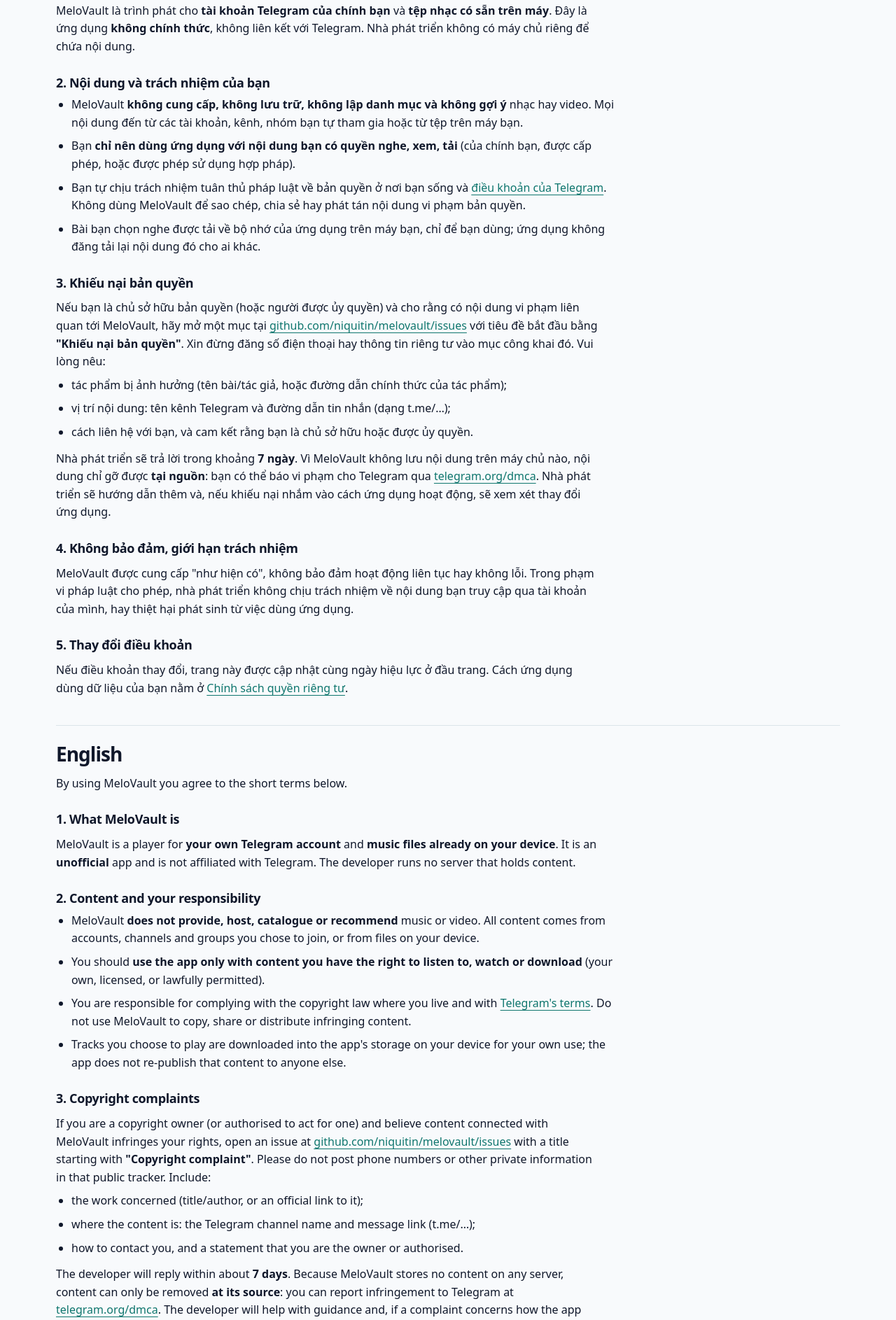
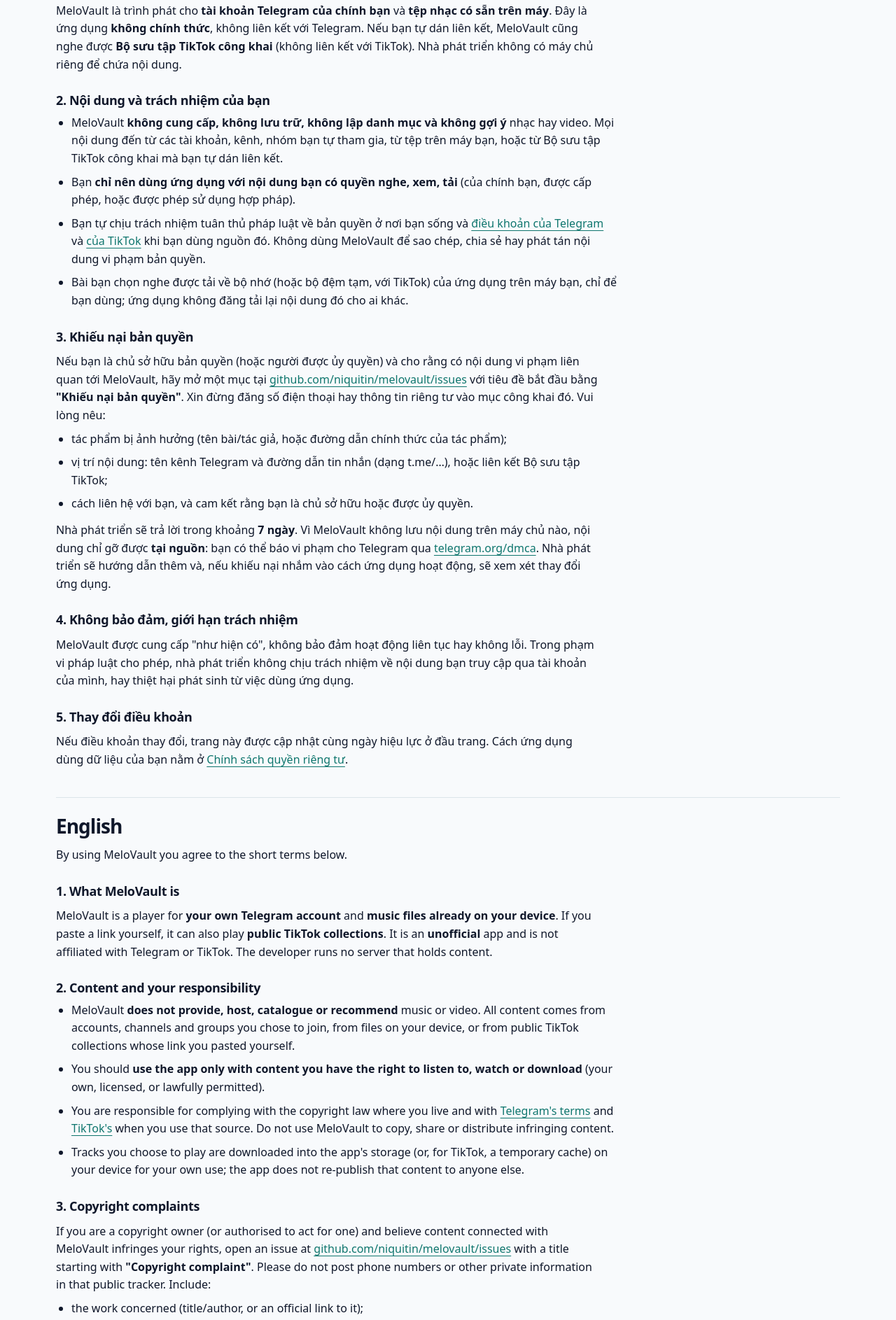
Before and after one commit to niquitin/melovault, a plain HTML site: page terms.html in a window 1280 px wide. Shown: the part 464-2350 px from the top of the page at 70% size. Drawn offline with Linux system fonts and the light colour scheme.

Commit message:
site: privacy + terms nêu Bộ sưu tập TikTok công khai (bản Play cũng có TikTok)
Co-Authored-By: Claude Sonnet 5.5 <noreply@anthropic.com>

```diff
--- a/terms.html
+++ b/terms.html
@@ -51,21 +51,21 @@
       <p>Khi dùng MeloVault, bạn đồng ý với các điều khoản ngắn gọn dưới đây.</p>
 
       <h3>1. MeloVault là gì</h3>
-      <p>MeloVault là trình phát cho <strong>tài khoản Telegram của chính bạn</strong> và <strong>tệp nhạc có sẵn trên máy</strong>. Đây là ứng dụng <strong>không chính thức</strong>, không liên kết với Telegram. Nhà phát triển không có máy chủ riêng để chứa nội dung.</p>
+      <p>MeloVault là trình phát cho <strong>tài khoản Telegram của chính bạn</strong> và <strong>tệp nhạc có sẵn trên máy</strong>. Đây là ứng dụng <strong>không chính thức</strong>, không liên kết với Telegram. Nếu bạn tự dán liên kết, MeloVault cũng nghe được <strong>Bộ sưu tập TikTok công khai</strong> (không liên kết với TikTok). Nhà phát triển không có máy chủ riêng để chứa nội dung.</p>
 
       <h3>2. Nội dung và trách nhiệm của bạn</h3>
       <ul>
-        <li>MeloVault <strong>không cung cấp, không lưu trữ, không lập danh mục và không gợi ý</strong> nhạc hay video. Mọi nội dung đến từ các tài khoản, kênh, nhóm bạn tự tham gia hoặc từ tệp trên máy bạn.</li>
+        <li>MeloVault <strong>không cung cấp, không lưu trữ, không lập danh mục và không gợi ý</strong> nhạc hay video. Mọi nội dung đến từ các tài khoản, kênh, nhóm bạn tự tham gia, từ tệp trên máy bạn, hoặc từ Bộ sưu tập TikTok công khai mà bạn tự dán liên kết.</li>
         <li>Bạn <strong>chỉ nên dùng ứng dụng với nội dung bạn có quyền nghe, xem, tải</strong> (của chính bạn, được cấp phép, hoặc được phép sử dụng hợp pháp).</li>
-        <li>Bạn tự chịu trách nhiệm tuân thủ pháp luật về bản quyền ở nơi bạn sống và <a href="https://telegram.org/tos" rel="noopener">điều khoản của Telegram</a>. Không dùng MeloVault để sao chép, chia sẻ hay phát tán nội dung vi phạm bản quyền.</li>
-        <li>Bài bạn chọn nghe được tải về bộ nhớ của ứng dụng trên máy bạn, chỉ để bạn dùng; ứng dụng không đăng tải lại nội dung đó cho ai khác.</li>
+        <li>Bạn tự chịu trách nhiệm tuân thủ pháp luật về bản quyền ở nơi bạn sống và <a href="https://telegram.org/tos" rel="noopener">điều khoản của Telegram</a> và <a href="https://www.tiktok.com/legal/terms-of-service" rel="noopener">của TikTok</a> khi bạn dùng nguồn đó. Không dùng MeloVault để sao chép, chia sẻ hay phát tán nội dung vi phạm bản quyền.</li>
+        <li>Bài bạn chọn nghe được tải về bộ nhớ (hoặc bộ đệm tạm, với TikTok) của ứng dụng trên máy bạn, chỉ để bạn dùng; ứng dụng không đăng tải lại nội dung đó cho ai khác.</li>
       </ul>
 
       <h3>3. Khiếu nại bản quyền</h3>
       <p>Nếu bạn là chủ sở hữu bản quyền (hoặc người được ủy quyền) và cho rằng có nội dung vi phạm liên quan tới MeloVault, hãy mở một mục tại <a href="https://github.com/niquitin/melovault/issues" rel="noopener">github.com/niquitin/melovault/issues</a> với tiêu đề bắt đầu bằng <strong>"Khiếu nại bản quyền"</strong>. Xin đừng đăng số điện thoại hay thông tin riêng tư vào mục công khai đó. Vui lòng nêu:</p>
       <ul>
         <li>tác phẩm bị ảnh hưởng (tên bài/tác giả, hoặc đường dẫn chính thức của tác phẩm);</li>
-        <li>vị trí nội dung: tên kênh Telegram và đường dẫn tin nhắn (dạng t.me/…);</li>
+        <li>vị trí nội dung: tên kênh Telegram và đường dẫn tin nhắn (dạng t.me/…), hoặc liên kết Bộ sưu tập TikTok;</li>
         <li>cách liên hệ với bạn, và cam kết rằng bạn là chủ sở hữu hoặc được ủy quyền.</li>
       </ul>
       <p>Nhà phát triển sẽ trả lời trong khoảng <strong>7 ngày</strong>. Vì MeloVault không lưu nội dung trên máy chủ nào, nội dung chỉ gỡ được <strong>tại nguồn</strong>: bạn có thể báo vi phạm cho Telegram qua <a href="https://telegram.org/dmca" rel="noopener">telegram.org/dmca</a>. Nhà phát triển sẽ hướng dẫn thêm và, nếu khiếu nại nhắm vào cách ứng dụng hoạt động, sẽ xem xét thay đổi ứng dụng.</p>
@@ -82,21 +82,21 @@
       <p>By using MeloVault you agree to the short terms below.</p>
 
       <h3>1. What MeloVault is</h3>
-      <p>MeloVault is a player for <strong>your own Telegram account</strong> and <strong>music files already on your device</strong>. It is an <strong>unofficial</strong> app and is not affiliated with Telegram. The developer runs no server that holds content.</p>
+      <p>MeloVault is a player for <strong>your own Telegram account</strong> and <strong>music files already on your device</strong>. If you paste a link yourself, it can also play <strong>public TikTok collections</strong>. It is an <strong>unofficial</strong> app and is not affiliated with Telegram or TikTok. The developer runs no server that holds content.</p>
 
       <h3>2. Content and your responsibility</h3>
       <ul>
-        <li>MeloVault <strong>does not provide, host, catalogue or recommend</strong> music or video. All content comes from accounts, channels and groups you chose to join, or from files on your device.</li>
+        <li>MeloVault <strong>does not provide, host, catalogue or recommend</strong> music or video. All content comes from accounts, channels and groups you chose to join, from files on your device, or from public TikTok collections whose link you pasted yourself.</li>
         <li>You should <strong>use the app only with content you have the right to listen to, watch or download</strong> (your own, licensed, or lawfully permitted).</li>
-        <li>You are responsible for complying with the copyright law where you live and with <a href="https://telegram.org/tos" rel="noopener">Telegram's terms</a>. Do not use MeloVault to copy, share or distribute infringing content.</li>
-        <li>Tracks you choose to play are downloaded into the app's storage on your device for your own use; the app does not re-publish that content to anyone else.</li>
+        <li>You are responsible for complying with the copyright law where you live and with <a href="https://telegram.org/tos" rel="noopener">Telegram's terms</a> and <a href="https://www.tiktok.com/legal/terms-of-service" rel="noopener">TikTok's</a> when you use that source. Do not use MeloVault to copy, share or distribute infringing content.</li>
+        <li>Tracks you choose to play are downloaded into the app's storage (or, for TikTok, a temporary cache) on your device for your own use; the app does not re-publish that content to anyone else.</li>
       </ul>
 
       <h3>3. Copyright complaints</h3>
       <p>If you are a copyright owner (or authorised to act for one) and believe content connected with MeloVault infringes your rights, open an issue at <a href="https://github.com/niquitin/melovault/issues" rel="noopener">github.com/niquitin/melovault/issues</a> with a title starting with <strong>"Copyright complaint"</strong>. Please do not post phone numbers or other private information in that public tracker. Include:</p>
       <ul>
         <li>the work concerned (title/author, or an official link to it);</li>
-        <li>where the content is: the Telegram channel name and message link (t.me/…);</li>
+        <li>where the content is: the Telegram channel name and message link (t.me/…), or the TikTok collection link;</li>
         <li>how to contact you, and a statement that you are the owner or authorised.</li>
       </ul>
       <p>The developer will reply within about <strong>7 days</strong>. Because MeloVault stores no content on any server, content can only be removed <strong>at its source</strong>: you can report infringement to Telegram at <a href="https://telegram.org/dmca" rel="noopener">telegram.org/dmca</a>. The developer will help with guidance and, if a complaint concerns how the app works, will consider changing the app.</p>
```
Also changed, not shown: privacy.html (+10 -4 lines).
